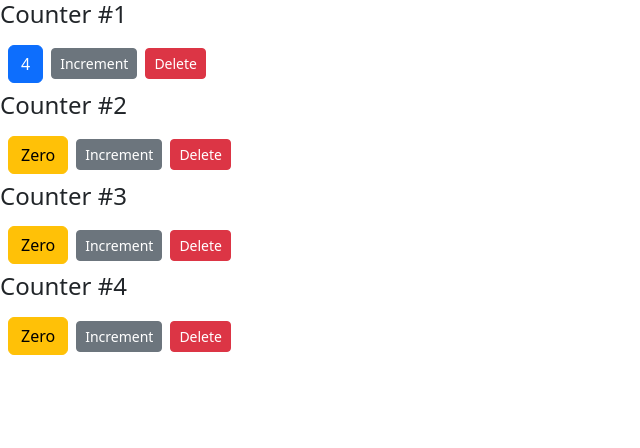
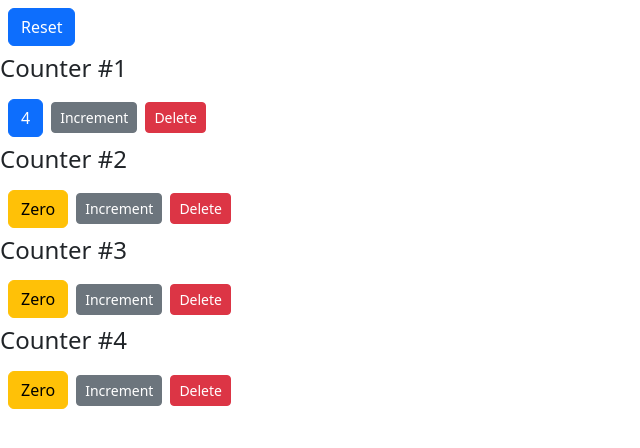
Before and after one commit to victorsnunes/React-Exercises, a React (Create React App) app in the folder 2 - Counter App/counter-app/: page / in a window 1280 px wide. Shown: the top 448 px of the page, without its empty margins (0-640 px from the left). Built offline with nearby package versions, Linux system fonts and the light colour scheme.

Commit message:
Single Source of Truth Problem

```diff
--- a/2 - Counter App/counter-app/src/components/counters.jsx
+++ b/2 - Counter App/counter-app/src/components/counters.jsx
@@ -16,9 +16,18 @@
         this.setState({ counters });
     }
 
+    handleReset = () => {
+        const counters = this.state.counters.map(c => {
+            c.value = 0;
+            return c;
+        })
+        this.setState({ counters });
+    }
+
     render() {
         return (
             <div>
+                <button onClick={this.handleReset} className="btn btn-primary btn-small m-2">Reset</button>
                 {this.state.counters.map(counter =>
                     <Counter
                         key={counter.id}
```
